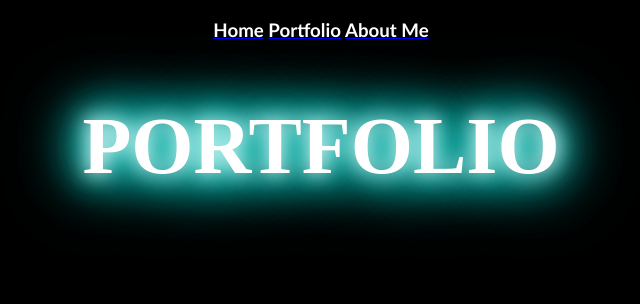
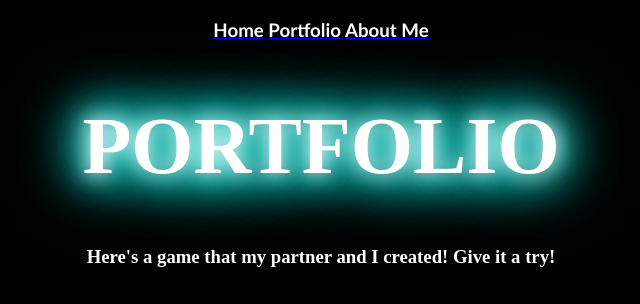
Before and after one commit to elisecrystal/EliseZhao, a plain HTML site: page portfolio.html in a window 1280 px wide. Shown: the whole page, without its empty margins (319-959 px from the left). Drawn offline with Linux system fonts and the light colour scheme.

Commit message:
Update portfolio.html

```diff
--- a/portfolio.html
+++ b/portfolio.html
@@ -11,6 +11,7 @@
     <a href="portfolio.html"><font color="white" face="optima">Portfolio</a>
       <a href="aboutme.html"><font color="white" face="optima">About Me</h3></a>
     <h1 class="glow"><font color="white" face="copperplate">PORTFOLIO</h1>
+	    <h3 <font color="white" face="optima">Here's a game that my partner and I created! Give it a try!</h3>
     <br>
     <a target="_blank" href="https://scratch.mit.edu">
 
```
